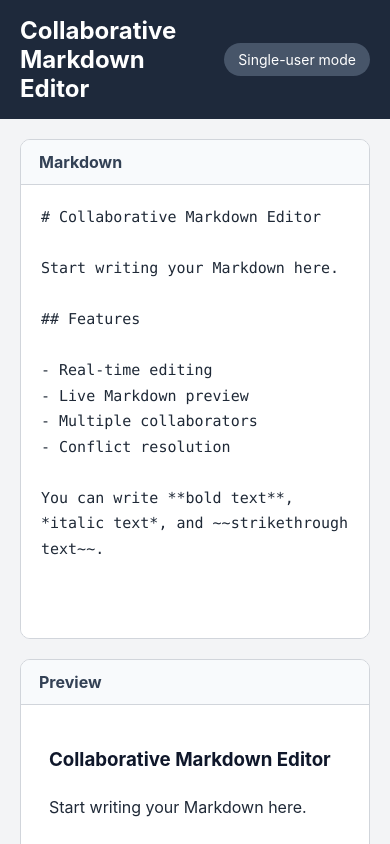
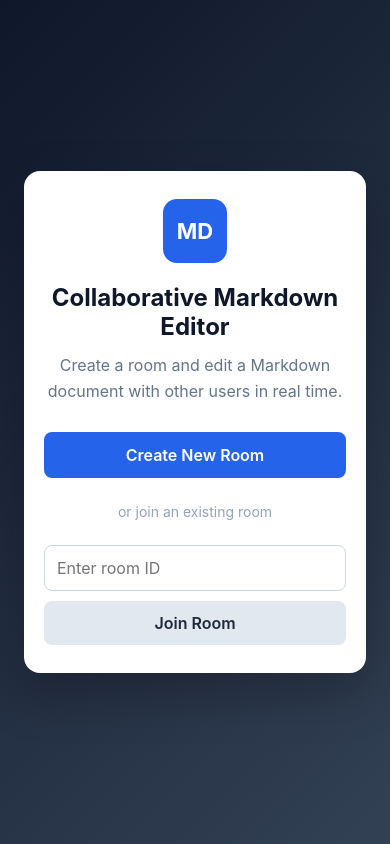
Before and after one commit to iamRUDRAKSH/collaborative-markdown-editor, a React (Vite) app: page / in a window 390 px wide. Shown: the top 844 px of the page. Built offline with nearby package versions, Linux system fonts and the light colour scheme.

Commit message:
FA1: Add room creation and shareable room URLs

```diff
--- a/package.json
+++ b/package.json
@@ -13,6 +13,7 @@
     "react": "^19.2.8",
     "react-dom": "^19.2.8",
     "react-markdown": "^10.1.0",
+    "react-router-dom": "^7.18.3",
     "remark-gfm": "^4.0.1"
   },
   "devDependencies": {
--- a/src/App.css
+++ b/src/App.css
@@ -129,3 +129,138 @@
     padding: 16px 20px;
   }
 }
+
+.home-page {
+  min-height: 100vh;
+  padding: 24px;
+  display: flex;
+  align-items: center;
+  justify-content: center;
+  background: linear-gradient(135deg, #0f172a, #334155);
+}
+
+.home-card {
+  width: 100%;
+  max-width: 520px;
+  padding: 42px;
+  border-radius: 16px;
+  background: white;
+  box-shadow: 0 20px 50px rgb(0 0 0 / 25%);
+  text-align: center;
+}
+
+.logo {
+  width: 64px;
+  height: 64px;
+  margin: 0 auto 20px;
+  border-radius: 14px;
+  background: #2563eb;
+  color: white;
+  display: grid;
+  place-items: center;
+  font-size: 22px;
+  font-weight: 700;
+}
+
+.home-card h1 {
+  margin: 0 0 12px;
+  color: #0f172a;
+}
+
+.home-card p {
+  margin: 0 0 28px;
+  color: #64748b;
+  line-height: 1.6;
+}
+
+.primary-button,
+.secondary-button,
+.header-button {
+  border: none;
+  border-radius: 8px;
+  cursor: pointer;
+  font-weight: 600;
+}
+
+.primary-button {
+  width: 100%;
+  padding: 13px 20px;
+  background: #2563eb;
+  color: white;
+}
+
+.primary-button:hover {
+  background: #1d4ed8;
+}
+
+.divider {
+  margin: 25px 0;
+  color: #94a3b8;
+  font-size: 14px;
+}
+
+.join-form {
+  display: flex;
+  gap: 10px;
+}
+
+.join-form input {
+  min-width: 0;
+  flex: 1;
+  padding: 12px;
+  border: 1px solid #cbd5e1;
+  border-radius: 8px;
+  color: #0f172a;
+  background: white;
+}
+
+.secondary-button {
+  padding: 12px 18px;
+  background: #e2e8f0;
+  color: #1e293b;
+}
+
+.header-actions {
+  display: flex;
+  align-items: center;
+  gap: 10px;
+}
+
+.header-button {
+  padding: 8px 14px;
+  background: #2563eb;
+  color: white;
+}
+
+.leave-link {
+  padding: 8px 14px;
+  border-radius: 8px;
+  color: white;
+  background: #dc2626;
+  text-decoration: none;
+  font-size: 14px;
+  font-weight: 600;
+}
+
+@media (max-width: 800px) {
+  .header {
+    align-items: flex-start;
+    flex-direction: column;
+  }
+
+  .header-actions {
+    flex-wrap: wrap;
+  }
+
+  .workspace {
+    height: auto;
+  }
+
+  .home-card {
+    padding: 28px 20px;
+  }
+
+  .join-form {
+    flex-direction: column;
+  }
+}
--- a/src/App.tsx
+++ b/src/App.tsx
@@ -1,63 +1,17 @@
-import { useState } from "react";
-import ReactMarkdown from "react-markdown";
-import remarkGfm from "remark-gfm";
+import { BrowserRouter, Navigate, Route, Routes } from "react-router-dom";
+import HomePage from "./pages/HomePage";
+import EditorPage from "./pages/EditorPage";
 import "./App.css";
 
-const initialMarkdown = `# Collaborative Markdown Editor
-
-Start writing your Markdown here.
-
-## Features
-
-- Real-time editing
-- Live Markdown preview
-- Multiple collaborators
-- Conflict resolution
-
-You can write **bold text**, *italic text*, and ~~strikethrough text~~.
-`;
-
 function App() {
-  const [markdown, setMarkdown] = useState(initialMarkdown);
-
   return (
-    <div className="app">
-      <header className="header">
-        <div>
-          <h1>Collaborative Markdown Editor</h1>
-        </div>
-
-        <span className="status">Single-user mode</span>
-      </header>
-
-      <main className="workspace">
-        <section className="panel">
-          <div className="panel-header">
-            <h2>Markdown</h2>
-          </div>
-
-          <textarea
-            className="editor"
-            value={markdown}
-            onChange={(event) => setMarkdown(event.target.value)}
-            placeholder="Write Markdown here..."
-            spellCheck="true"
-          />
-        </section>
-
-        <section className="panel">
-          <div className="panel-header">
-            <h2>Preview</h2>
-          </div>
-
-          <article className="preview">
-            <ReactMarkdown remarkPlugins={[remarkGfm]}>
-              {markdown}
-            </ReactMarkdown>
-          </article>
-        </section>
-      </main>
-    </div>
+    <BrowserRouter>
+      <Routes>
+        <Route path="/" element={<HomePage />} />
+        <Route path="/room/:roomId" element={<EditorPage />} />
+        <Route path="*" element={<Navigate to="/" replace />} />
+      </Routes>
+    </BrowserRouter>
   );
 }
 
--- /dev/null
+++ b/src/pages/EditorPage.tsx
@@ -0,0 +1,89 @@
+import { useState } from "react";
+import { Link, useParams } from "react-router-dom";
+import ReactMarkdown from "react-markdown";
+import remarkGfm from "remark-gfm";
+
+const initialMarkdown = `# Collaborative Markdown Editor
+
+Start writing your Markdown here.
+
+## Features
+
+- Real-time editing
+- Live Markdown preview
+- Multiple collaborators
+- Conflict resolution
+
+You can write **bold text**, *italic text*, and ~~strikethrough text~~.
+`;
+
+function EditorPage() {
+  const { roomId } = useParams();
+  const [markdown, setMarkdown] = useState(initialMarkdown);
+  const [copied, setCopied] = useState(false);
+
+  async function copyRoomLink() {
+    await navigator.clipboard.writeText(window.location.href);
+
+    setCopied(true);
+
+    window.setTimeout(() => {
+      setCopied(false);
+    }, 2000);
+  }
+
+  return (
+    <div className="app">
+      <header className="header">
+        <div>
+          <h1>Collaborative Markdown Editor</h1>
+          <p>
+            Room: <strong>{roomId}</strong>
+          </p>
+        </div>
+
+        <div className="header-actions">
+          <span className="status">Single-user mode</span>
+
+          <button className="header-button" onClick={copyRoomLink}>
+            {copied ? "Link Copied!" : "Copy Room Link"}
+          </button>
+
+          <Link className="leave-link" to="/">
+            Leave Room
+          </Link>
+        </div>
+      </header>
+
+      <main className="workspace">
+        <section className="panel">
+          <div className="panel-header">
+            <h2>Markdown</h2>
+          </div>
+
+          <textarea
+            className="editor"
+            value={markdown}
+            onChange={(event) => setMarkdown(event.target.value)}
+            placeholder="Write Markdown here..."
+            spellCheck={true}
+          />
+        </section>
+
+        <section className="panel">
+          <div className="panel-header">
+            <h2>Preview</h2>
+          </div>
+
+          <article className="preview">
+            <ReactMarkdown remarkPlugins={[remarkGfm]}>
+              {markdown}
+            </ReactMarkdown>
+          </article>
+        </section>
+      </main>
+    </div>
+  );
+}
+
+export default EditorPage;
--- /dev/null
+++ b/src/pages/HomePage.tsx
@@ -0,0 +1,63 @@
+import { useState, type FormEvent } from "react";
+import { useNavigate } from "react-router-dom";
+
+function HomePage() {
+  const [roomId, setRoomId] = useState("");
+  const navigate = useNavigate();
+
+  function createRoom() {
+    const newRoomId = crypto.randomUUID();
+    navigate(`/room/${newRoomId}`);
+  }
+
+  function joinRoom(event: FormEvent<HTMLFormElement>) {
+    event.preventDefault();
+
+    const cleanedRoomId = roomId.trim();
+
+    if (!cleanedRoomId) {
+      return;
+    }
+
+    navigate(`/room/${encodeURIComponent(cleanedRoomId)}`);
+  }
+
+  return (
+    <main className="home-page">
+      <section className="home-card">
+        <div className="logo">MD</div>
+
+        <h1>Collaborative Markdown Editor</h1>
+
+        <p>
+          Create a room and edit a Markdown document with other users in
+          real time.
+        </p>
+
+        <button className="primary-button" onClick={createRoom}>
+          Create New Room
+        </button>
+
+        <div className="divider">
+          <span>or join an existing room</span>
+        </div>
+
+        <form className="join-form" onSubmit={joinRoom}>
+          <input
+            type="text"
+            value={roomId}
+            onChange={(event) => setRoomId(event.target.value)}
+            placeholder="Enter room ID"
+            aria-label="Room ID"
+          />
+
+          <button type="submit" className="secondary-button">
+            Join Room
+          </button>
+        </form>
+      </section>
+    </main>
+  );
+}
+
+export default HomePage;
```
Also changed, not shown: 1 other file (tests, documents, lock files or other folders).
